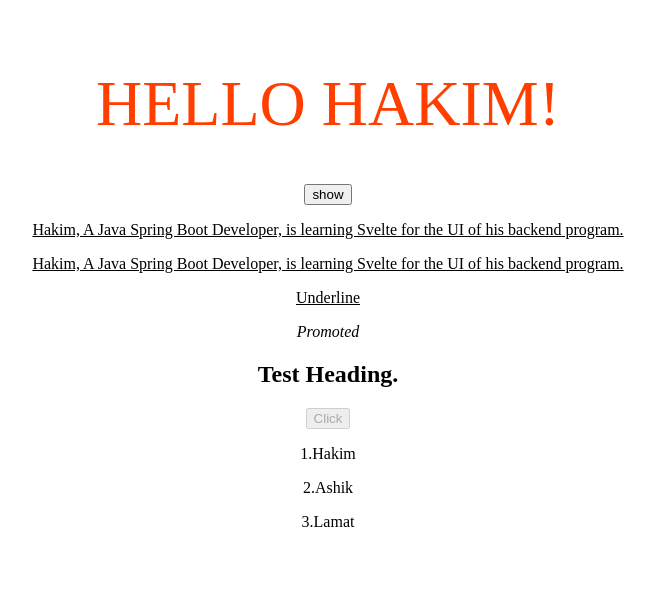
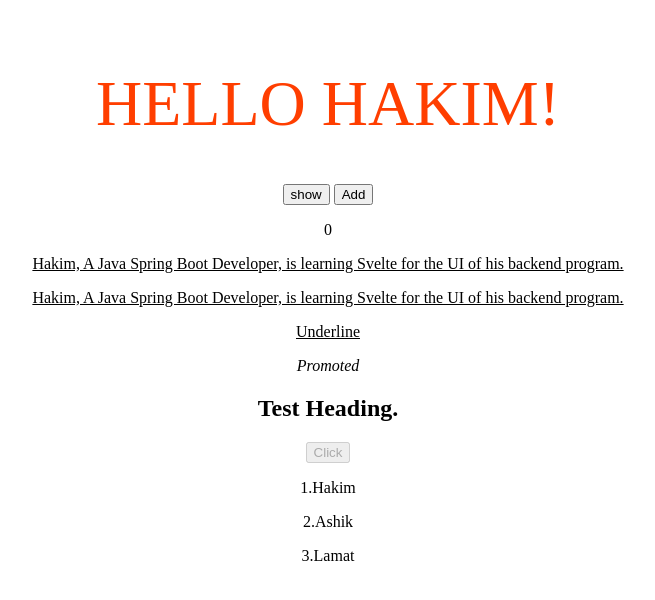
Before and after one commit to sadiul-hakim/basic-svelte, a Svelte app: page / in a window 1280 px wide. Shown: the top 600 px of the page, without its empty margins (312-967 px from the left). Built offline with nearby package versions, Linux system fonts and the light colour scheme.

Commit message:
Event Handling with parameter

```diff
--- a/src/App.svelte
+++ b/src/App.svelte
@@ -8,8 +8,16 @@
   let isUnderline = true;
   let promoted = true;
 
-  function toggle() {
+  let count = 0;
+
+  function toggle(e) {
+    console.table(e);
+
     showContent = !showContent;
+  }
+  function handleClick(event, num) {
+    console.log(event);
+    count += num;
   }
 </script>
 
@@ -18,6 +26,9 @@
   <button id="showButton" on:click={toggle}>show</button>
 
   {#if showContent}
+    <button on:click={(event) => handleClick(event, 2)}>Add</button>
+    <p>{count}</p>
+
     <p class={underline}>
       Hakim, A Java Spring Boot Developer, is learning Svelte for the UI of his
       backend program.
```
